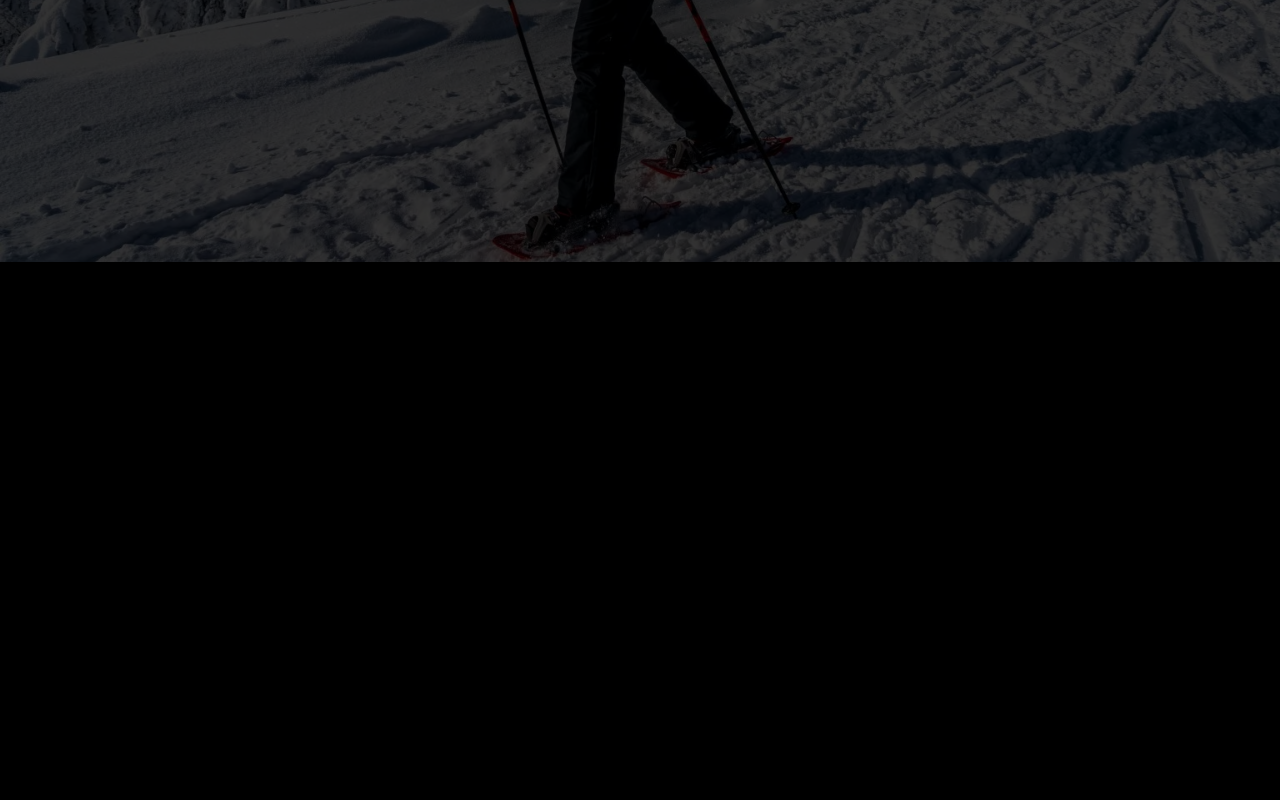
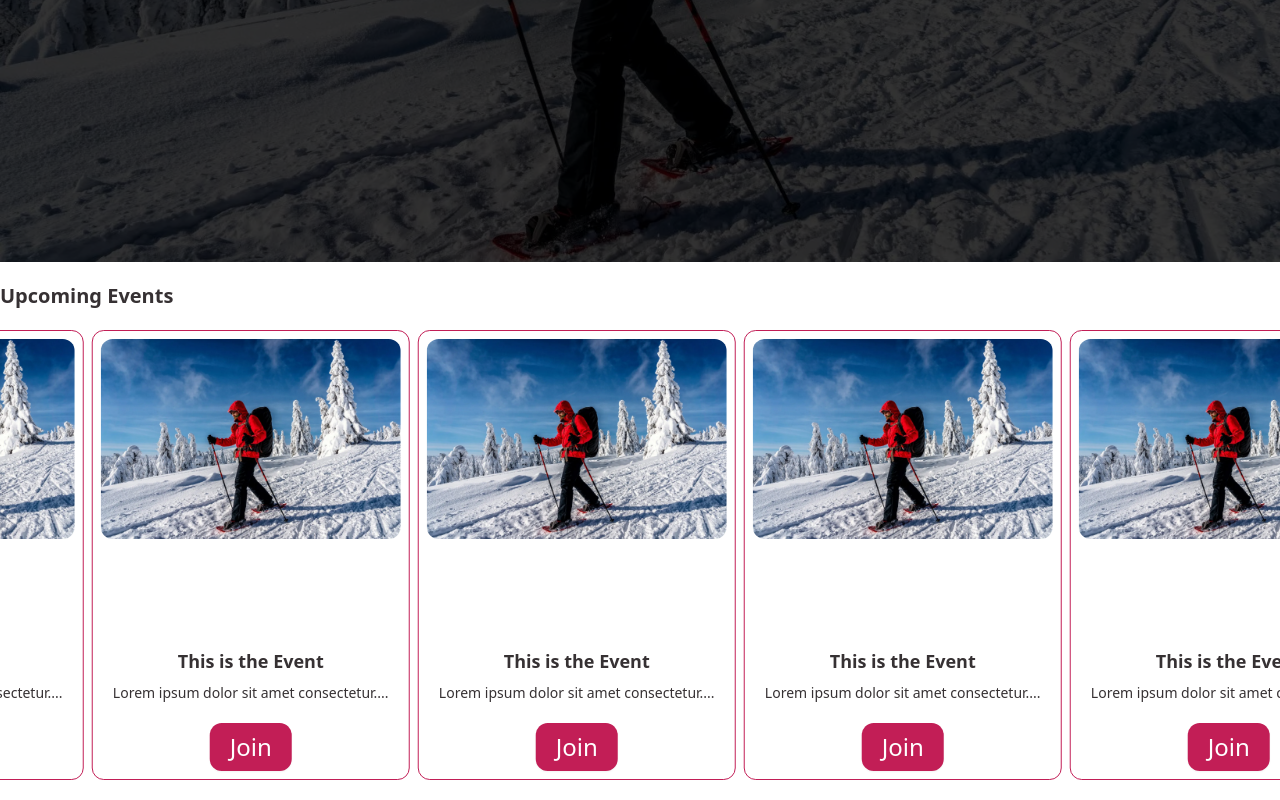
Before and after one commit to bahaabakri/evento-react, a React (Vite) app: page / in a window 1280 px wide. Shown: the part 538-1338 px from the top of the page. Before the commit the page ends 800 px from the top, so only its background shows below. Built offline with nearby package versions, Linux system fonts and the light colour scheme.

Commit message:
Home: work with events card and animation design

```diff
--- /dev/null
+++ b/src/components/EventCard/EventCard.module.scss
@@ -0,0 +1,24 @@
+.event-card {
+    @apply flex flex-col justify-end gap-5 rounded-xl p-2;
+    background-color: #fff;
+    border: 1px solid var(--primary-color);
+    .event-card-content {
+        color: var(--black);
+        @apply flex flex-col gap-2 items-center;
+        .event-card-img {
+            width: 300px;
+            height: 300px;
+            img {
+                @apply rounded-xl;
+                object-fit: contain;
+                object-position: top center;
+            }
+        }
+        .event-card-title {
+            @apply font-bold text-lg;
+        }
+        .event-card-desc {
+            @apply text-sm;
+        }
+    }
+}
--- /dev/null
+++ b/src/components/EventCard/EventCard.tsx
@@ -0,0 +1,25 @@
+
+import Button from '@/UI/Button/Button'
+import styles from './EventCard.module.scss'
+
+const EventCard = () => {
+    return (
+        <div className={styles['event-card']}>
+            <div className={styles['event-card-content']}>
+                <div className={styles['event-card-img']}>
+                    <img src="/hero/hero-img1.webp" alt="sdfgsdg" />
+                </div>
+                <div className={styles['event-card-title']}>
+                    This is the Event
+                </div>
+                <div className={styles['event-card-desc']}>
+                    Lorem ipsum dolor sit amet consectetur....
+                </div>
+            </div>
+            <Button title='Join'/>
+
+
+        </div>
+    )
+}
+export default EventCard
--- a/src/components/Navbar/Navbar.module.scss
+++ b/src/components/Navbar/Navbar.module.scss
@@ -5,7 +5,7 @@
     width: 100%;
     height: 100px;
     z-index: 1000;
-    background-color: transparent;
+    background: linear-gradient(0deg, #0000007a, black 80%);
     .navbar-container {
         @apply container m-auto px-10 py-5  flex justify-between ;
         ul.menu {
--- /dev/null
+++ b/src/components/UpcomingEvents/UpcomingEvents.module.scss
@@ -0,0 +1,10 @@
+.upcoming-events-wrapper {
+    @apply container m-auto flex flex-col gap-5 my-5;
+    .upcoming-events-title {
+        @apply font-bold text-xl;
+        color: var(--black);
+    }
+    .upcoming-events {
+        @apply flex  gap-2;
+    }
+}
--- /dev/null
+++ b/src/components/UpcomingEvents/UpcomingEvents.tsx
@@ -0,0 +1,52 @@
+import { motion } from 'motion/react'
+import EventCard from '../EventCard/EventCard'
+import styles from './UpcomingEvents.module.scss'
+import { useEffect, useRef, useState } from 'react'
+const UpcomingEvents = () => {
+    const containerRef = useRef<HTMLDivElement>(null);
+    const contentRef = useRef<HTMLDivElement>(null);
+    const [maxDrag, setMaxDrag] = useState(0);
+    useEffect(() => {
+        const checkWidths = () => {
+            if (containerRef.current && contentRef.current) {
+              const containerWidth = containerRef.current.offsetWidth;
+              const contentWidth = contentRef.current.scrollWidth;
+              setMaxDrag(containerWidth - contentWidth); // Ensure it's negative
+            }
+        }
+        checkWidths(); // Initial check
+        window.addEventListener("resize", checkWidths);
+        return () => window.removeEventListener("resize", checkWidths);
+      }, []);
+    return (
+        <div className={styles['upcoming-events-wrapper']}>
+            <div className={styles['upcoming-events-title']}>
+                Upcoming Events
+            </div>
+            <motion.div
+                className="overflow-hidden"
+                ref={containerRef}
+                >
+                <motion.div
+                ref={contentRef}
+                className={styles['upcoming-events']}
+                drag="x"
+                dragConstraints={{ left: maxDrag, right: 0 }}
+                animate={{ x: [0, maxDrag] }}
+                transition={{ ease: "easeInOut", duration: 2, repeat: Infinity}}
+                >
+                    <EventCard />
+                    <EventCard />
+                    <EventCard />
+                    <EventCard />
+                    <EventCard />
+                    <EventCard />
+                    <EventCard />
+                    <EventCard />
+                </motion.div>
+
+            </motion.div>
+        </div>
+    )
+}
+export default UpcomingEvents
--- a/src/pages/Home.tsx
+++ b/src/pages/Home.tsx
@@ -1,8 +1,10 @@
+import UpcomingEvents from '@/components/UpcomingEvents/UpcomingEvents'
 import Hero from '../components/Hero/Hero'
 const HomePage = () => {
     return (
         <>
             <Hero />
+            <UpcomingEvents />
         </>
     )
 }
--- a/src/styles/_variables.scss
+++ b/src/styles/_variables.scss
@@ -1,3 +1,4 @@
 :root {
     --primary-color: #C21E56;
+    --black: #363133;
 }
--- a/src/styles/global.scss
+++ b/src/styles/global.scss
@@ -4,5 +4,5 @@
 @tailwind components;
 @tailwind utilities;
 body {
-    background-color: black;
+    background-color: #fff;
 }
```
